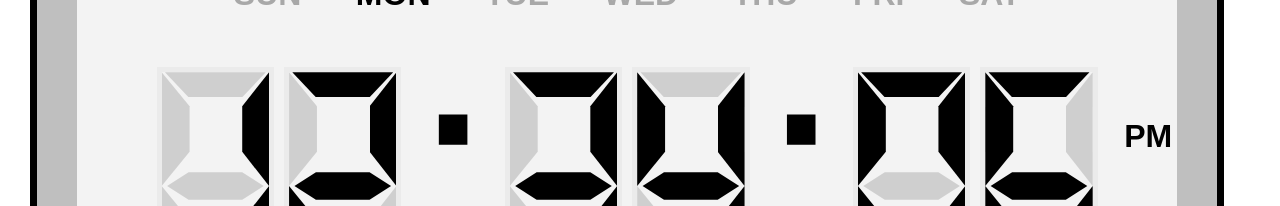
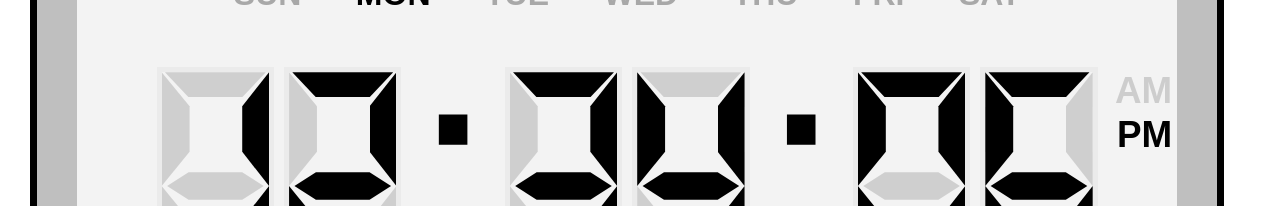
Before and after one commit to Afek-Sakaju/digital-clock-react, a React (Create React App) app: page / in a window 1280 px wide. Shown: the part 239-445 px from the top of the page. Built offline with nearby package versions, Linux system fonts and the light colour scheme.

Commit message:
am pm now are two seperated divs that have different opacity level depend on who is relevant to current time

```diff
--- a/src/base-components/Digit/mixings.scss
+++ b/src/base-components/Digit/mixings.scss
@@ -1,4 +1,4 @@
-$passive-opacity: 0.15;
+@import "../../utils/variables.scss";
 
 @mixin trapezoidTopBase {
   position: absolute;
--- a/src/components/MainDigitalClock/MainDigitalClock.scss
+++ b/src/components/MainDigitalClock/MainDigitalClock.scss
@@ -1,3 +1,5 @@
+@import "../../utils/variables.scss";
+
 .mainContainer {
   border: 40px rgba(128, 128, 128, 0.5) solid;
   border-radius: 65px;
@@ -26,11 +28,17 @@
 }
 
 .ampmText {
-  font-size: 2rem;
+  font-size: 230%;
   font-weight: bold;
   position: absolute;
   right: 0;
-  top: -13.5rem;
+  top: -1200%;
+  &:last-child {
+    top: -1000%;
+  }
+  &.passive {
+    opacity: $passive-opacity;
+  }
 }
 
 .daysContainer {
--- a/src/components/MainDigitalClock/MainDigitalClockl.jsx
+++ b/src/components/MainDigitalClock/MainDigitalClockl.jsx
@@ -5,6 +5,7 @@ import "./MainDigitalClock.scss";
 
 export function MainDigitalClock({ height, width }) {
   const [ampmState, setAmPmState] = useState("AM");
+
   const [localeTime, setLocaleTime] = useState(
     new Date().toLocaleDateString("en-US", {
       weekday: "short",
@@ -31,7 +32,12 @@ export function MainDigitalClock({ height, width }) {
           setCurrentDay={setCurrentDay}
         />
         <div className="ampmContainer">
-          <div className="ampmText">{ampmState}</div>
+          <div className={ampmState === "AM" ? "ampmText" : "ampmText passive"}>
+            AM
+          </div>
+          <div className={ampmState === "PM" ? "ampmText" : "ampmText passive"}>
+            PM
+          </div>
         </div>
       </div>
     </div>
--- /dev/null
+++ b/src/utils/variables.scss
@@ -0,0 +1 @@
+$passive-opacity: 0.15;
```
